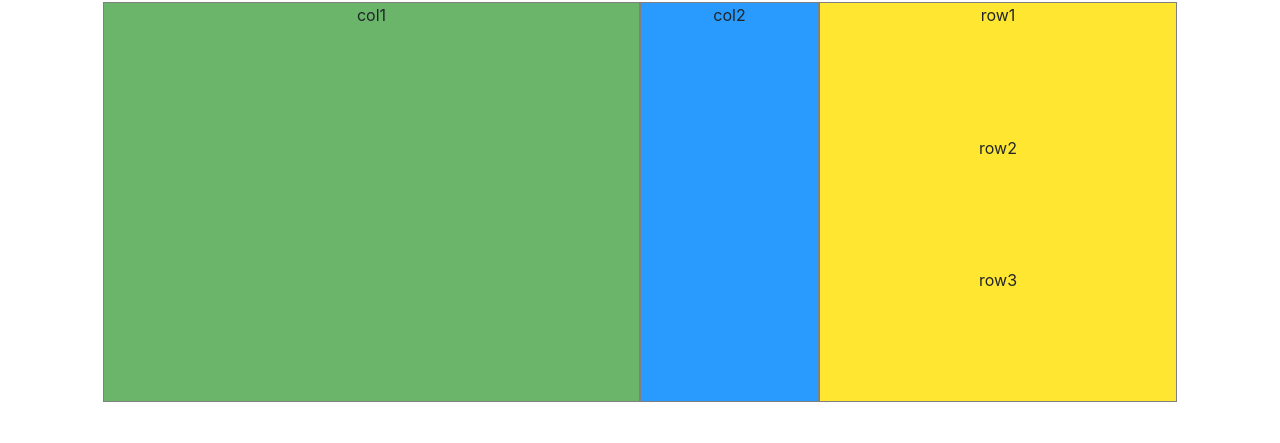
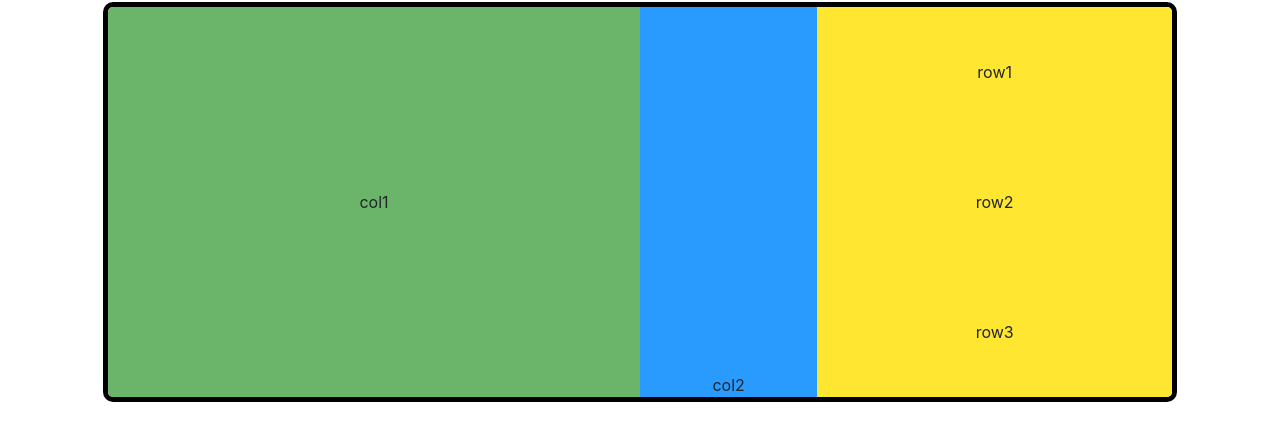
Before and after one commit to D4WKINS/M2-D8, a plain HTML site: page index.html in a window 1280 px wide. Shown: the part 158-601 px from the top of the page. Drawn offline with nearby package versions, Linux system fonts and the light colour scheme.

Commit message:
Update index.html

```diff
--- a/index.html
+++ b/index.html
@@ -21,18 +21,47 @@
 		<style>
 			.columns{
 				height:400px;
+				border-radius: 10px;
+				border: solid 5px black;
+				overflow:hidden;
+				animation-name: fadeIn;
+				animation-duration: 4s;
+				animation-fill-mode: forwards;
+
 			}
+
+			@keyframes fadeIn{
+
+				0%{
+					opacity: 0;
+					filter:blur(128px);
+				}
+
+				100%{
+					opacity:1;
+
+					/* transform:translateY(25%); */
+				}
+			}
+
 			.col1 {
 				background-color: #6bb56b;
-				border: 1px solid gray;
 			}
+
 			.col2 {
 				background-color: #299bff;
-				border: 1px solid gray;
 			}
+
 			.col3 {
 				background-color: #ffe631;
-				border: 1px solid gray;
+				border:none;
+				border-radius:0px;
+			}
+
+			.v-align-center{
+				display:flex;
+				flex-direction:column;
+				justify-content: center;
 			}
 
 			@media (min-width: 1000px) {
@@ -50,15 +79,16 @@
 			</nav>
 		</div>
 
-		<div class="container text-center px-5 my-5">
+		<div class="container text-center px-5 my-5 ">
 			<h1>Exercise 1</h1>
 			<div class="row columns">
-				<div class="col-12 col-md-6 col1 ">col1</div>
-				<div class="col-12 col-md-2 col2">col2</div>
-				<div class="col-12 col-md-4 col3 d-flex flex-column ">
-					<div class="h-100">row1</div>
-					<div class="h-100">row2</div>
-					<div class="h-100">row3</div>
+				<div class="col-12 col-md-6 col1 d-flex flex-column justify-content-center">col1</div>
+				<div class="col-12 col-md-2 col2 d-flex flex-column justify-content-end">col2</div>
+				<div class="col-12 col-md-4 col3 d-flex flex-column columns h-100 p-0">
+					<div class="h-100 v-align-center ">row1</div>
+					<div class="h-100 v-align-center ">row2</div>
+					<div class="h-100 v-align-center">row3</div>
+					<!-- class="h-100" -->
 				</div>
 			</div>
 		</div>
```
